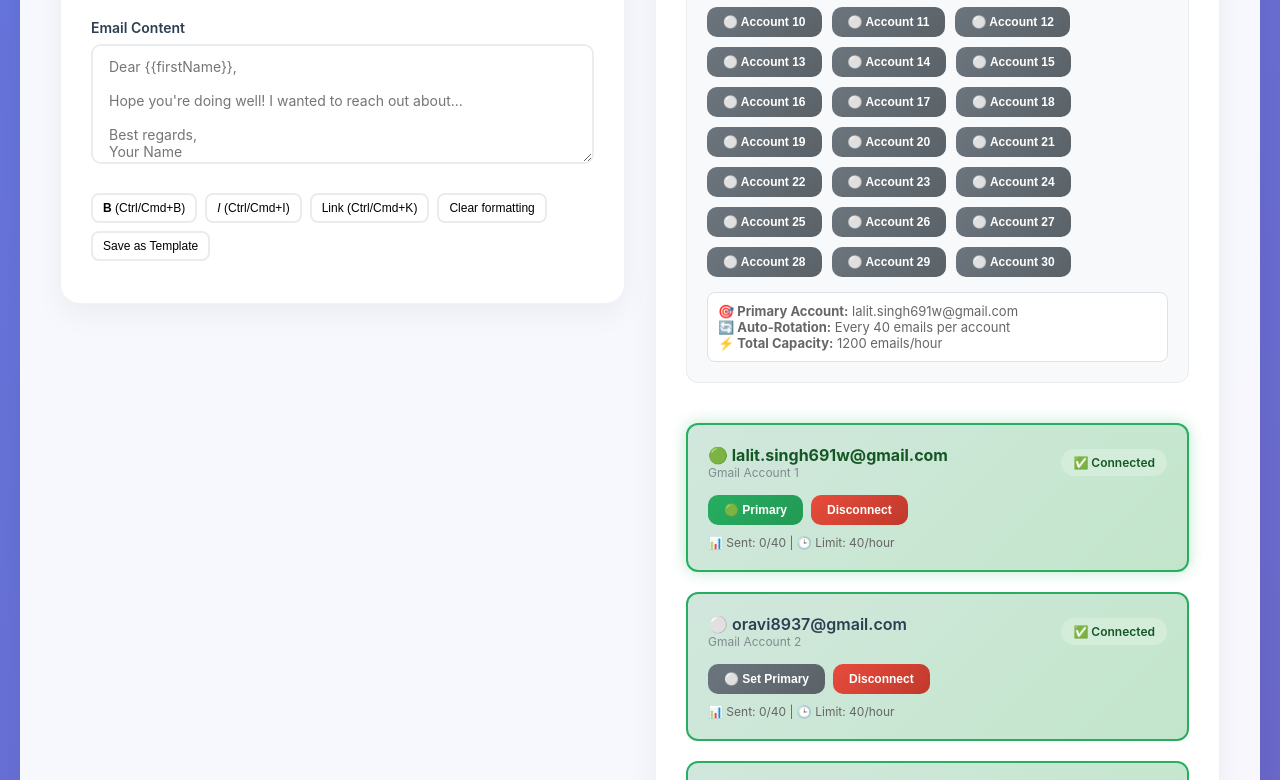
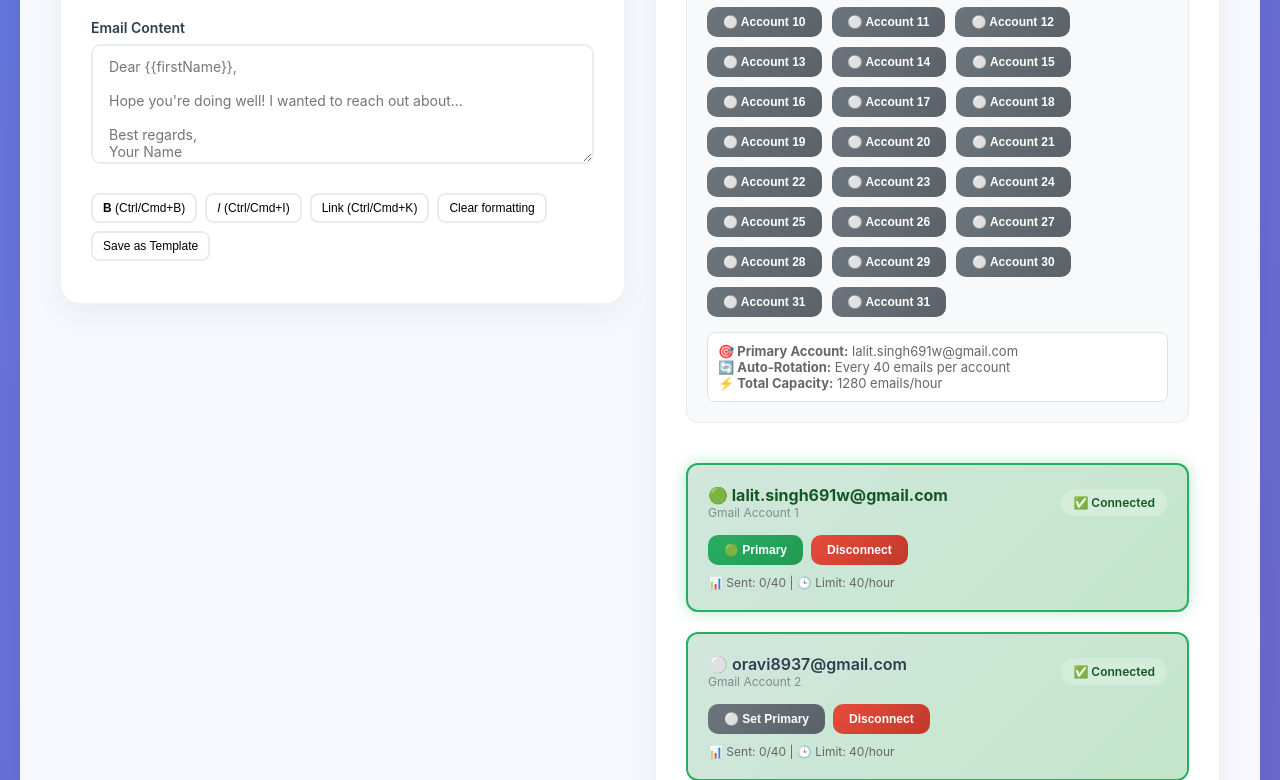
Before and after one commit to AmanStar012/email-marketing-tool, a website: page public/index.html in a window 1280 px wide. Shown: the part 1065-1845 px from the top of the page. Drawn offline with Linux system fonts and the light colour scheme.

Commit message:
Add new email accounts to index.html

```diff
--- a/public/index.html
+++ b/public/index.html
@@ -1368,6 +1368,24 @@ sentCount: 0,
 maxSends: 40,
 active: false
 },
+{
+id: 31,
+email: 'gauravmywall@gmail.com',
+provider: 'Gmail Account 31',
+connected: true,
+sentCount: 0,
+maxSends: 40,
+active: false
+},
+{
+id: 31,
+email: 'himanshumywall@gmail.com',
+provider: 'Gmail Account 32',
+connected: true,
+sentCount: 0,
+maxSends: 40,
+active: false
+},
 ];
             renderEmailAccounts();
         }
```
